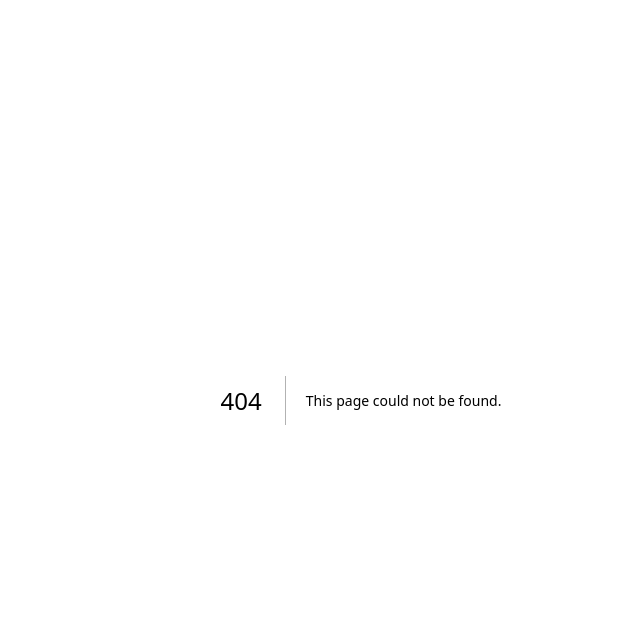
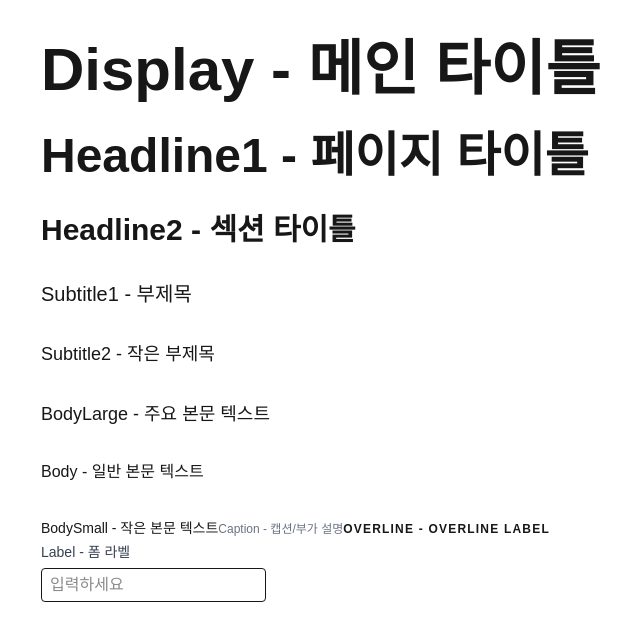
Before and after one commit to awjae/mamogram, a Next.js app: page /design-system/typography in a window 1280 px wide. Before the commit this address had no page. Shown: the top 640 px of the page, without its empty margins (279-919 px from the left). Built offline with nearby package versions, Linux system fonts and the light colour scheme.

Commit message:
feature: typography 정립

```diff
--- /dev/null
+++ b/app/design-system/components/typography.tsx
@@ -0,0 +1,72 @@
+import { ReactNode } from "react";
+
+type TypographyProps = {
+  children: ReactNode;
+  className?: string;
+};
+
+export function Display({ children, className = "" }: TypographyProps) {
+  return (
+    <h1 className={`text-5xl md:text-6xl font-extrabold ${className}`}>{children}</h1>
+  );
+}
+
+export function Headline1({ children, className = "" }: TypographyProps) {
+  return (
+    <h2 className={`text-4xl md:text-5xl font-bold ${className}`}>{children}</h2>
+  );
+}
+
+export function Headline2({ children, className = "" }: TypographyProps) {
+  return (
+    <h3 className={`text-2xl md:text-3xl font-semibold ${className}`}>{children}</h3>
+  );
+}
+
+export function Subtitle1({ children, className = "" }: TypographyProps) {
+  return (
+    <h4 className={`text-xl font-medium ${className}`}>{children}</h4>
+  );
+}
+
+export function Subtitle2({ children, className = "" }: TypographyProps) {
+  return (
+    <h5 className={`text-lg font-medium ${className}`}>{children}</h5>
+  );
+}
+
+export function BodyLarge({ children, className = "" }: TypographyProps) {
+  return (
+    <p className={`text-lg font-normal ${className}`}>{children}</p>
+  );
+}
+
+export function Body({ children, className = "" }: TypographyProps) {
+  return (
+    <p className={`text-base font-normal ${className}`}>{children}</p>
+  );
+}
+
+export function BodySmall({ children, className = "" }: TypographyProps) {
+  return (
+    <span className={`text-sm font-normal ${className}`}>{children}</span>
+  );
+}
+
+export function Caption({ children, className = "" }: TypographyProps) {
+  return (
+    <span className={`text-xs font-medium text-gray-500 ${className}`}>{children}</span>
+  );
+}
+
+export function Overline({ children, className = "" }: TypographyProps) {
+  return (
+    <span className={`text-xs font-bold uppercase tracking-widest ${className}`}>{children}</span>
+  );
+}
+
+export function Label({ children, className = "" }: TypographyProps) {
+  return (
+    <label className={`text-sm font-medium text-gray-700 ${className}`}>{children}</label>
+  );
+}
--- /dev/null
+++ b/app/design-system/typography/page.tsx
@@ -0,0 +1,34 @@
+import {
+    Display,
+    Headline1,
+    Headline2,
+    Subtitle1,
+    Subtitle2,
+    BodyLarge,
+    Body,
+    BodySmall,
+    Caption,
+    Overline,
+    Label,
+} from "../components/typography";
+
+export default function Page() {
+  return (
+    <div className="max-w-2xl mx-auto py-10 px-4 space-y-8">
+      <Display>Display - 메인 타이틀</Display>
+      <Headline1>Headline1 - 페이지 타이틀</Headline1>
+      <Headline2>Headline2 - 섹션 타이틀</Headline2>
+      <Subtitle1>Subtitle1 - 부제목</Subtitle1>
+      <Subtitle2>Subtitle2 - 작은 부제목</Subtitle2>
+      <BodyLarge>BodyLarge - 주요 본문 텍스트</BodyLarge>
+      <Body>Body - 일반 본문 텍스트</Body>
+      <BodySmall>BodySmall - 작은 본문 텍스트</BodySmall>
+      <Caption>Caption - 캡션/부가 설명</Caption>
+      <Overline>Overline - OVERLINE LABEL</Overline>
+      <div>
+        <Label>Label - 폼 라벨</Label>
+        <input className="block border rounded px-2 py-1 mt-1" placeholder="입력하세요" />
+      </div>
+    </div>
+  );
+}
```
